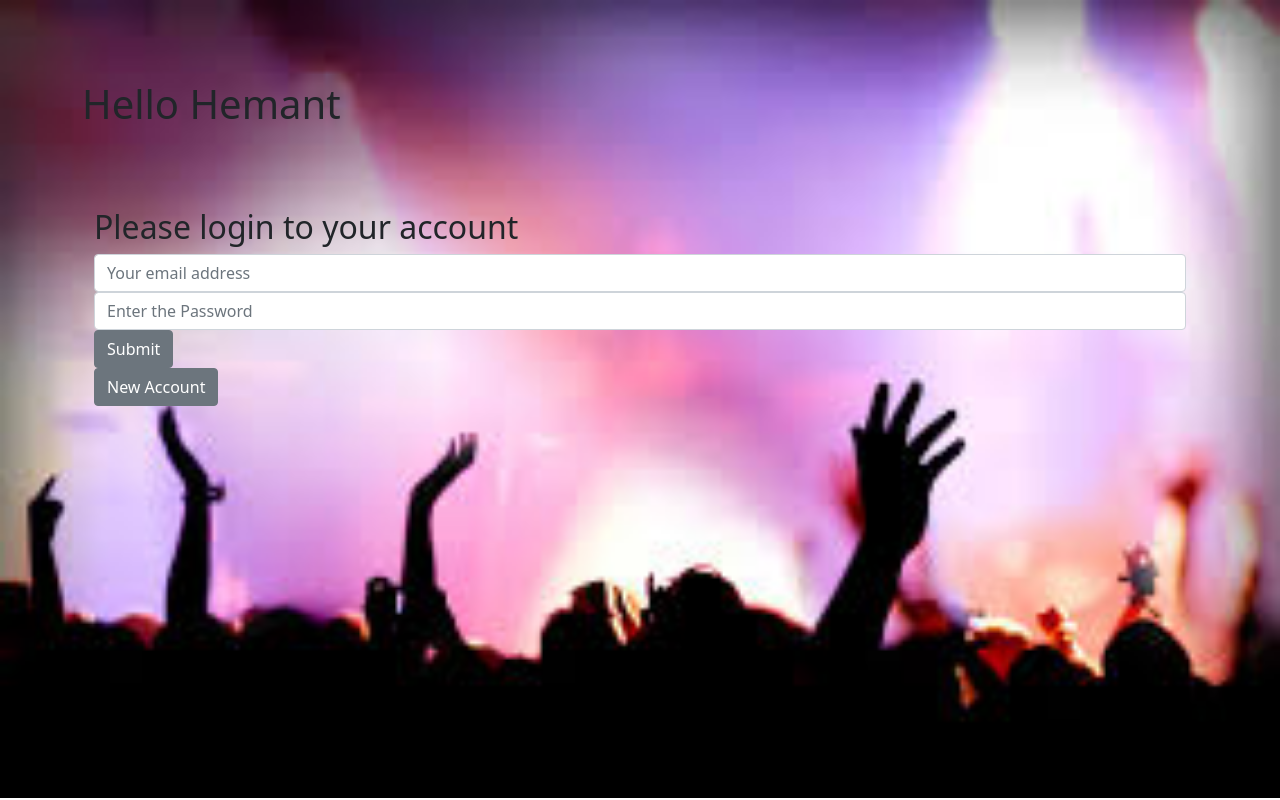
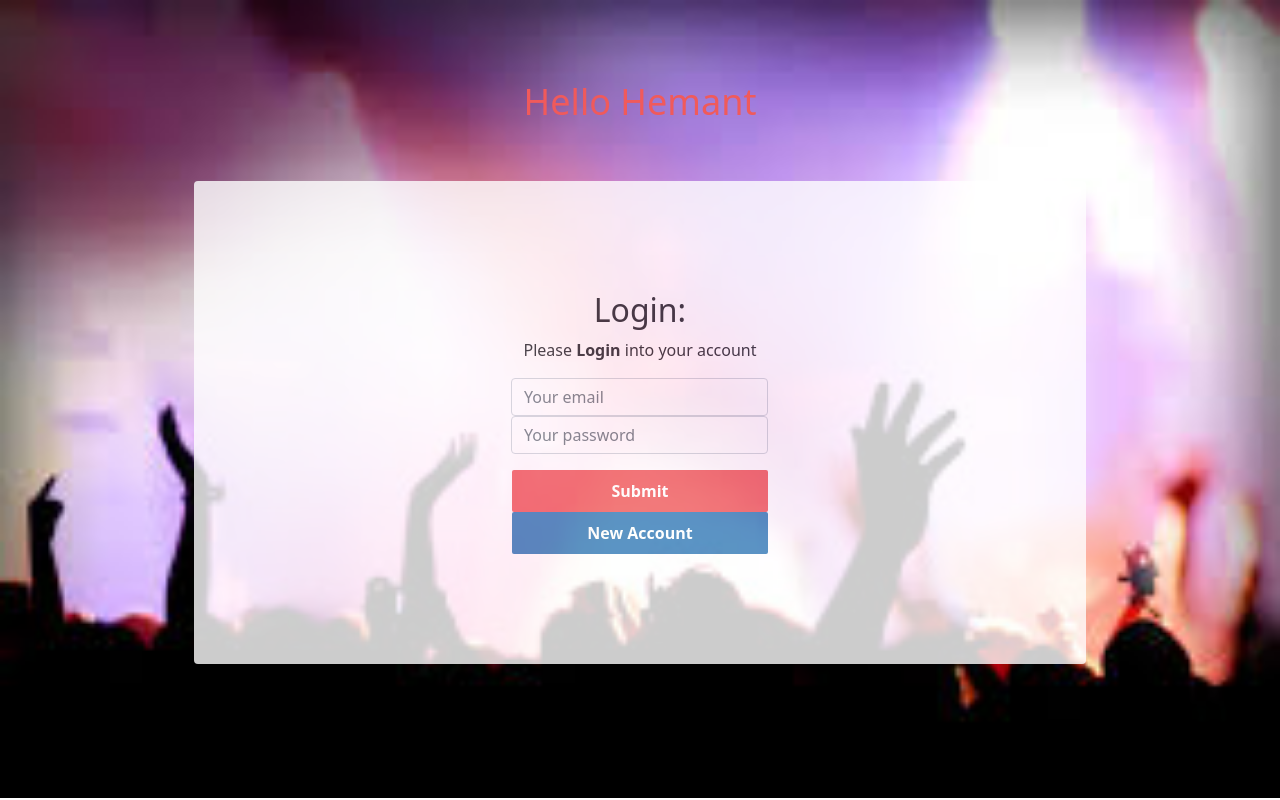
Before and after one commit to hemant-soni-vst-au4/Event-app, a React (Create React App) app in the folder frontend/: page /login in a window 1280 px wide. Built offline with nearby package versions, Linux system fonts and the light colour scheme.

Commit message:
style updation of app

```diff
--- a/frontend/src/App.css
+++ b/frontend/src/App.css
@@ -1,4 +1,5 @@
-@import url('https://fonts.googleapis.com/css2?family=Roboto:ital,wght@0,700;1,400&display=swap');
+@import url("https://fonts.googleapis.com/css2?family=Roboto:ital,wght@0,700;1,400&display=swap");
+
 * {
     margin: 0;
     padding: 0;
@@ -6,7 +7,9 @@
     box-sizing: border-box;
 }
 
-html, body, #root {
+html,
+body,
+#root {
     min-width: 100%;
 }
 
@@ -16,7 +19,9 @@ body {
     -webkit-font-smoothing: antialiased !important;
 }
 
-body, input, button {
+body,
+input,
+button {
     font-family: "Roboto", Arial, Helvetica, sans-serif;
     font-size: 14px;
 }
@@ -25,6 +30,69 @@ body, input, button {
     margin: 80px auto;
     max-width: 450px;
     width: 100%;
+    display: flex;
     flex-direction: column;
     align-items: center;
 }
+
+.container h1 {
+    color: #f05a5b;
+    font-size: 36px;
+}
+
+.content {
+    width: 80%;
+    opacity: 0.8;
+    background: #ffffff;
+    margin-top: 50px;
+    border-radius: 4px;
+    padding: 30px;
+}
+
+.content > p {
+    font-size: 22px;
+    line-height: 30px;
+    margin-bottom: 30px;
+}
+
+.content button.submit-btn {
+    border: 0;
+    border-radius: 2px;
+    width: 100%;
+    height: 42px;
+    padding: 0 20px;
+    font-size: 16px;
+    font-weight: 700;
+    background: #f05a5b;
+    color: #ffffff;
+    cursor: pointer;
+}
+
+.content button.submit-btn:hover {
+    background: #e14f50;
+    opacity: 1;
+}
+
+.content button.secondary-btn {
+    border: 0;
+    border-radius: 2px;
+    width: 100%;
+    height: 42px;
+    padding: 0 20px;
+    font-size: 16px;
+    font-weight: 700;
+    background: #337ab7;
+    color: #ffffff;
+    cursor: pointer;
+}
+
+.content button.secondary-btn:hover {
+    background: #286090;
+    opacity: 1;
+}
+
+.content div.input-group {
+    display: flex;
+    flex-direction: column;
+    margin-bottom: 1rem;
+}
--- a/frontend/src/pages/Dashboard/index.js
+++ b/frontend/src/pages/Dashboard/index.js
@@ -1,9 +1,12 @@
 import React from 'react'
 
-export default function Dashboard() {
-    return (
+export default function Dashboard(){
+    const user_id = localStorage.getItem('user');
+
+    console.log(user_id)
+    return(
         <div>
-            this is dashboard
+            Hello from Dashboard
         </div>
     )
 }
--- a/frontend/src/pages/Event/index.js
+++ b/frontend/src/pages/Event/index.js
@@ -4,15 +4,15 @@ import { Button, Form, FormGroup, Input, Label, Container, Alert } from "reactst
 import cameraIcon from '../../assets/camera.png'
 import "./events.css";
 
-export default function Event() {
-
-    const [title, setTitle] = useState('');
-    const [description, setDescription] = useState('');
-    const [price, setPrice] = useState('');
-    const [sport, setSport] = useState('');
-    const [thumbnail, setThumbnail] = useState('');
-    const [date, setDate] = useState('');
-    const [errorMessage, setErrorMessage] = useState(false)
+export default function EventsPage({ history }) {
+    const [title, setTitle] = useState('')
+    const [description, setDescription] = useState('')
+    const [price, setPrice] = useState('')
+    const [thumbnail, setThumbnail] = useState(null)
+    const [sport, setSport] = useState('')
+    const [date, setDate] = useState('')
+    const [error, setError] = useState(false)
+    const [success, setSuccess] = useState(false)
 
     const preview = useMemo(() => {
         return thumbnail ? URL.createObjectURL(thumbnail) : null;
@@ -41,14 +41,19 @@ export default function Event() {
                 thumbnail !== null
             ) {
                 await api.post("/event", eventData, { headers: { user_id } })
+                setSuccess(true)
+                setTimeout(() => {
+                    setSuccess(false)
+                }, 2000)
             } else {
-                setErrorMessage(true)
+                setError(true)
                 setTimeout(() => {
-                    setErrorMessage(false)
+                    setError(false)
                 }, 2000)
             }
         } catch (error) {
             Promise.reject(error);
+            console.log(error);
         }
     }
 
@@ -57,11 +62,12 @@ export default function Event() {
         <Container>
             <h2>Create your Event</h2>
             <Form onSubmit={submitHandler}>
+                <div className="input-group">
                     <FormGroup>
                         <Label>Upload Image: </Label>
                         <Label id='thumbnail' style={{ backgroundImage: `url(${preview})` }} className={thumbnail ? 'has-thumbnail' : ''}>
                             <Input type="file" onChange={evt => setThumbnail(evt.target.files[0])} />
-                        <img src={cameraIcon} style={{ maxWidth: "50px" }} alt="uploaded"/>
+                            <img src={cameraIcon} style={{ maxWidth: "50px" }} alt="upload icon image" />
                         </Label>
                     </FormGroup>
                     <FormGroup>
@@ -84,12 +90,21 @@ export default function Event() {
                         <Label>Event date: </Label>
                         <Input id="date" type="date" value={date} placeholder={'Event Price £0.00'} onChange={(evt) => setDate(evt.target.value)} />
                     </FormGroup>
-                <Button type="submit">
-                    Create Event
+                </div>
+                <FormGroup>
+                    <Button className="submit-btn">Submit</Button>
+                </FormGroup>
+                <FormGroup>
+                    <Button className="secondary-btn" onClick={() => history.push("/dashboard")}>
+                        Dashboard
                     </Button>
+                </FormGroup>
             </Form>
-            {errorMessage ? (
+            {error ? (
                 <Alert className="event-validation" color="danger"> Missing required information</Alert>
+            ) : ""}
+            {success ? (
+                <Alert className="event-validation" color="success"> The event was created successfully!</Alert>
             ) : ""}
         </Container>
     )
--- a/frontend/src/pages/Login/index.js
+++ b/frontend/src/pages/Login/index.js
@@ -2,65 +2,54 @@ import React, { useState } from "react";
 import api from "../../services/api";
 import { Button, Form, FormGroup, Input, Container, Alert } from 'reactstrap';
 
-export default function Login({history}) {
-   const [ email, setEmail ] = useState("");
-   const [ password, setPassword ] = useState("");
-   const [error, setError] = useState(false);
-   const [errorMessage, setErrorMessage] = useState("false");
+export default function Login({ history }) {
+  const [email, setEmail] = useState("")
+  const [password, setPassword] = useState("")
+  const [error, setError] = useState(false)
+  const [errorMessage, setErrorMessage] = useState("false")
 
-   const handleSubmit = async event =>{
-       event.preventDefault();
-       console.log("changes are", email, password);
-
-      const respone = await api.post('/login', {email, password});
-
-      const userId = respone.data._id || false;
+  const handleSubmit = async evt => {
+      evt.preventDefault();
+      const response = await api.post('/login', { email, password })
+      const userId = response.data._id || false;
 
       try {
-        if(userId) {
-          localStorage.setItem('user', userId);
+          if (userId) {
+              localStorage.setItem('user', userId)
               history.push('/dashboard')
           } else {
-          const {message} = respone.data;
-         setError(true);
-         setErrorMessage(message);
-          setTimeout(() =>{
-             setError(false);
+              const { message } = response.data
+              setError(true)
+              setErrorMessage(message)
+              setTimeout(() => {
+                  setError(false)
                   setErrorMessage("")
-          }, 2000);
+              }, 2000)
           }
       } catch (error) {
 
       }
-
   }
 
   return (
       <Container>
-      <h2>Please login to your account</h2>
+          <h2>Login:</h2>
+          <p>Please <strong>Login</strong> into your account</p>
           <Form onSubmit={handleSubmit}>
+              <div className="input-group">
+              <FormGroup className="form-group-"></FormGroup>
               <FormGroup className="mb-2 mr-sm-2 mb-sm-0">
-        <Input
-          type="email"
-          name="email"
-          id="email"
-          placeholder="Your email address" onChange={evt => setEmail(evt.target.value)}
-        />
+                  <Input type="email" name="email" id="email" placeholder="Your email" onChange={evt => setEmail(evt.target.value)} />
               </FormGroup>
               <FormGroup className="mb-2 mr-sm-2 mb-sm-0">
-
-        <Input
-          type="password"
-          name="password"
-          id="password"
-          placeholder="Enter the Password" onChange={evt => setPassword(evt.target.value)}
-        />
+                  <Input type="password" name="password" id="password" placeholder="Your password" onChange={evt => setPassword(evt.target.value)} />
+              </FormGroup>
+              </div>
+              <FormGroup>
+                  <Button className="submit-btn">Submit</Button>
               </FormGroup>
               <FormGroup>
-      <Button onClick={(e) => handleSubmit(e)}>Submit</Button>
-      </FormGroup>
-      <FormGroup>
-      <Button onClick={() => history.push("/register")}>New Account</Button>
+                  <Button className="secondary-btn" onClick={() => history.push("/register")}>New Account</Button>
               </FormGroup>
           </Form>
           {error ? (
```
Lines whose indentation alone changed are shown as unchanged.
